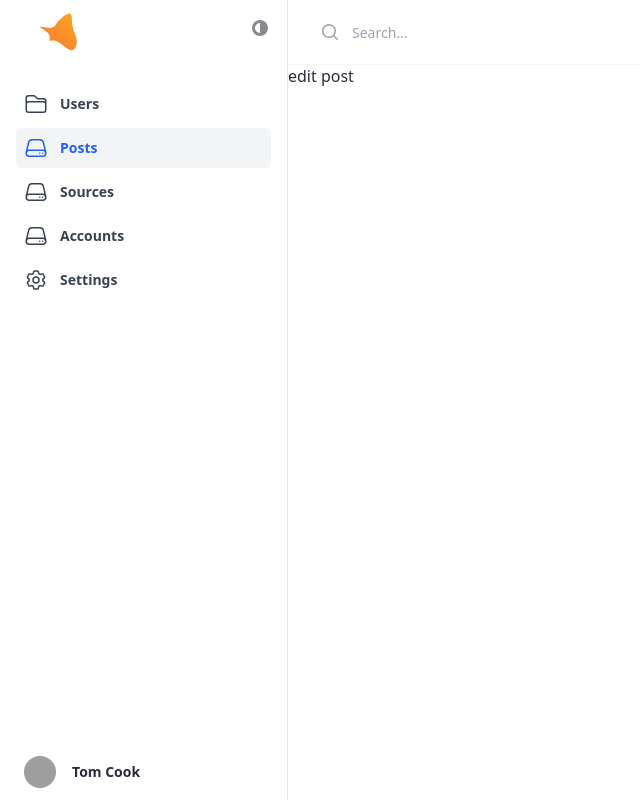
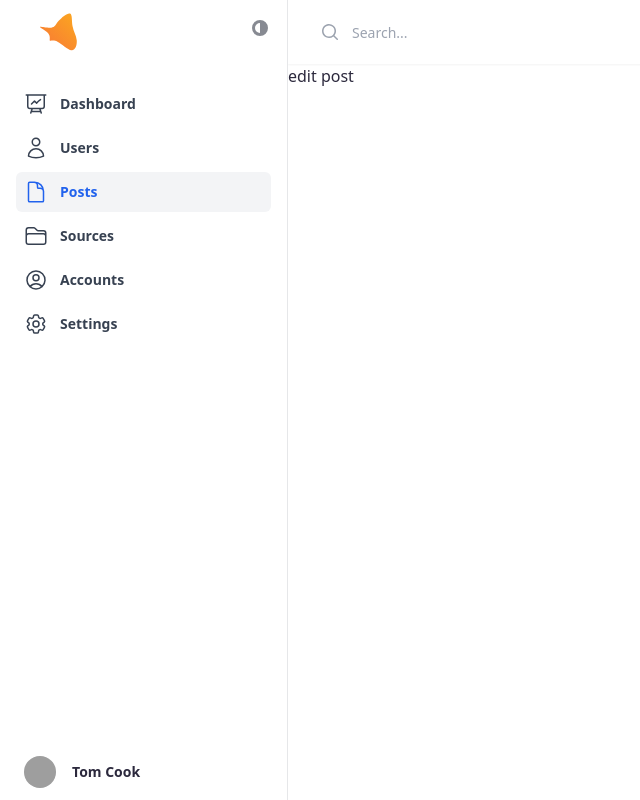
Before and after one commit to ehsansh84/social-dash-frnt, a React (Vite) app: page /posts/1/edit in a window 1280 px wide. Shown: the whole page, without its empty margins (0-640 px from the left). Built offline with nearby package versions, Linux system fonts and the light colour scheme; no server answers; grey boxes are pictures that could not be loaded.

Commit message:
update nav icons

```diff
--- a/src/Sidebar.jsx
+++ b/src/Sidebar.jsx
@@ -1,17 +1,21 @@
 import {
   Cog6ToothIcon,
   FolderIcon,
-  ServerIcon,
+  PresentationChartLineIcon,
+  UserIcon,
+  DocumentIcon,
+  UserCircleIcon
 } from "@heroicons/react/24/outline"
 
 import { NavLink } from "react-router-dom"
 import { ThemeToggle } from "./components/ThemeToggle"
 
 const navigation = [
-  { name: "Users", href: "users", icon: FolderIcon },
-  { name: "Posts", href: "posts", icon: ServerIcon },
-  { name: "Sources", href: "sources", icon: ServerIcon },
-  { name: "Accounts", href: "accounts", icon: ServerIcon },
+  { name: "Dashboard", href: "/", icon: PresentationChartLineIcon },
+  { name: "Users", href: "users", icon: UserIcon },
+  { name: "Posts", href: "posts", icon: DocumentIcon },
+  { name: "Sources", href: "sources", icon: FolderIcon },
+  { name: "Accounts", href: "accounts", icon: UserCircleIcon },
   { name: "Settings", href: "settings", icon: Cog6ToothIcon },
 ]
 
--- a/src/components/SocialMediaRadio.jsx
+++ b/src/components/SocialMediaRadio.jsx
@@ -27,7 +27,7 @@ export function SocialMediaRadio({ socialMedia, setSocialMedia }) {
         <RadioGroup.Label className="sr-only">
           Choose a social media option
         </RadioGroup.Label>
-        <div className="grid grid-cols-3 gap-3 sm:grid-cols-6">
+        <div className="grid grid-cols-6 gap-3 sm:grid-cols-9 md:grid-cols-12">
           {socialMediaOptions.map((option) => (
             <RadioGroup.Option
               key={option.name}
```
